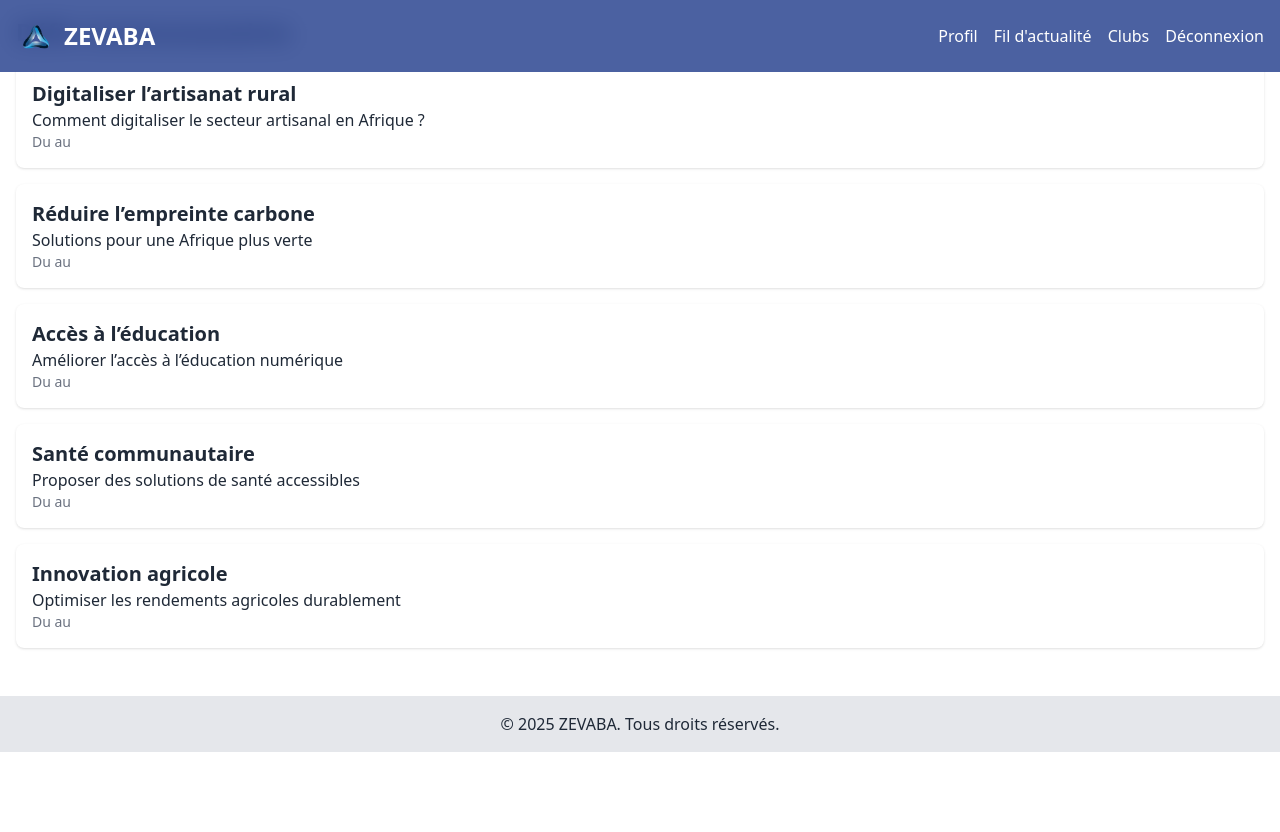
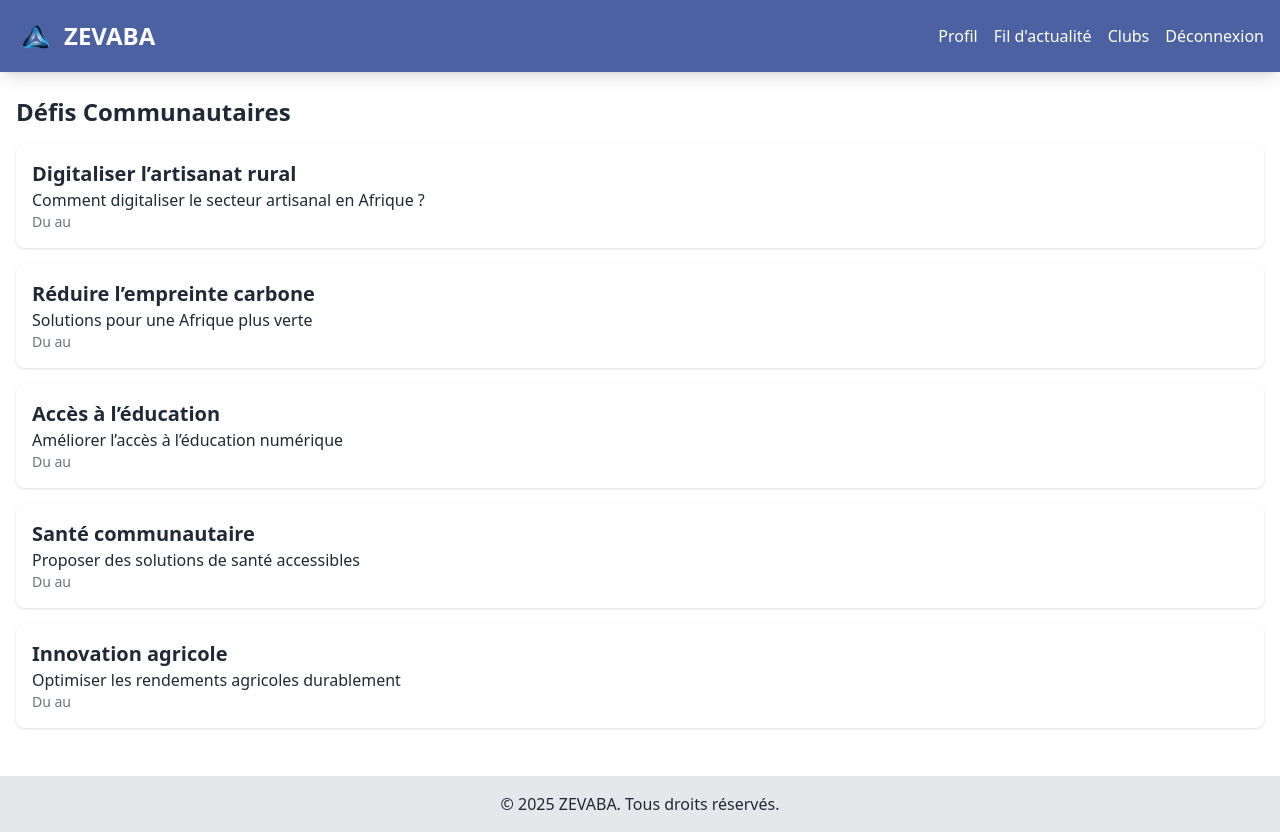
Before and after one commit to hakunamatata40/ZEVABA_YAN, a Django app: page /challenges/ in a window 1280 px wide. Before the commit the page ends 752 px from the top, so only its background shows below. Run offline with Django 5.2, Linux system fonts and the light colour scheme; a user stored in the database is signed in; data comes from the database, SQL or seed files in the repository; some libraries are stand-ins or nearby versions.

Commit message:
Update base.html

```diff
--- a/core/templates/base.html
+++ b/core/templates/base.html
@@ -21,7 +21,9 @@
     </script>
 </head>
 <body class="bg-white text-gray-800">
-   <nav class="fixed top-0 left-0 w-full z-50 bg-zevaba-dark-blue bg-opacity-80 backdrop-blur-md text-white p-4 transition duration-300 ease-in-out">
+
+    <!-- NAVBAR -->
+    <nav class="fixed top-0 left-0 w-full z-50 bg-zevaba-dark-blue bg-opacity-80 backdrop-blur-md text-white p-4 transition duration-300 ease-in-out shadow-lg">
         <div class="container mx-auto flex justify-between items-center">
             <a href="{% url 'home' %}" class="flex items-center space-x-2">
                 <img src="{% static 'images/logo.png' %}" alt="Logo Zevaba" class="w-10 h-10 rounded-full object-cover">
@@ -65,26 +67,46 @@
         </div>
     </nav>
 
-    <div class="container mx-auto p-4">
+    <!-- OVERLAY -->
+    <div id="overlay" class="fixed inset-0 bg-black bg-opacity-60 hidden transition-opacity duration-300 ease-in-out z-40"></div>
+
+    <!-- MAIN CONTENT -->
+    <div class="container mx-auto p-4 pt-24">
         {% block content %}
         {% endblock %}
     </div>
+
+    <!-- FOOTER -->
     <footer class="bg-gray-200 text-center p-4 mt-8">
         <p>© 2025 ZEVABA. Tous droits réservés.</p>
     </footer>
+
+    <!-- MOBILE MENU SCRIPT -->
     <script>
         const menuBtn = document.getElementById('menu-btn');
         const closeBtn = document.getElementById('close-btn');
         const mobileMenu = document.getElementById('mobile-menu');
+        const overlay = document.getElementById('overlay');
 
         menuBtn.addEventListener('click', () => {
             mobileMenu.classList.remove('translate-x-full');
             mobileMenu.classList.add('translate-x-0');
+            overlay.classList.remove('hidden');
+            overlay.classList.add('opacity-100');
         });
 
         closeBtn.addEventListener('click', () => {
             mobileMenu.classList.add('translate-x-full');
             mobileMenu.classList.remove('translate-x-0');
+            overlay.classList.add('hidden');
+            overlay.classList.remove('opacity-100');
+        });
+
+        overlay.addEventListener('click', () => {
+            mobileMenu.classList.add('translate-x-full');
+            mobileMenu.classList.remove('translate-x-0');
+            overlay.classList.add('hidden');
+            overlay.classList.remove('opacity-100');
         });
     </script>
 
```
Lines whose indentation alone changed are shown as unchanged.
